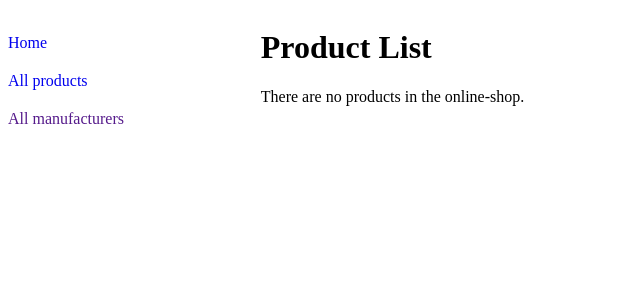
After one commit to karina-timoshevich/IGI_new_name, a Django app: page /onlineshop/products/ in a window 1280 px wide. The commit adds this page. Shown: the top 300 px of the page, without its empty margins (0-640 px from the left). Run offline with Django 5.2, Linux system fonts and the light colour scheme; data that the repository does not hold is empty.

Commit message:
Add products list page

```diff
--- a/IGI/LR5/LabRab5_IGI/onlineshop/models.py
+++ b/IGI/LR5/LabRab5_IGI/onlineshop/models.py
@@ -1,4 +1,5 @@
 from django.db import models
+from django.urls import reverse
 
 
 class Employee(models.Model):
@@ -36,6 +37,9 @@ class Product(models.Model):
     def __str__(self):
         return self.name
 
+    def get_absolute_url(self):
+        return reverse('product-detail', args=[str(self.id)])
+
 
 class Client(models.Model):
     first_name = models.CharField(max_length=100)
--- a/IGI/LR5/LabRab5_IGI/onlineshop/templates/base_generic.html
+++ b/IGI/LR5/LabRab5_IGI/onlineshop/templates/base_generic.html
@@ -16,7 +16,7 @@
         {% block sidebar %}
           <ul class="sidebar-nav">
             <li><a href="{% url 'index' %}">Home</a></li>
-            <li><a href="">All products</a></li>
+            <li><a href="{% url 'products' %}">All products</a></li>
             <li><a href="">All manufacturers</a></li>
           </ul>
         {% endblock %}
--- /dev/null
+++ b/IGI/LR5/LabRab5_IGI/onlineshop/templates/onlineshop/product_list.html
@@ -0,0 +1,19 @@
+{% extends "base_generic.html" %}
+
+{% block content %}
+    <h1>Product List</h1>
+
+    {% if product_list %}
+    <ul>
+
+      {% for product in product_list %}
+      <li>
+        <a href="{{ product.get_absolute_url }}">{{ product.name }}</a> ({{ product.price }})
+      </li>
+      {% endfor %}
+
+    </ul>
+    {% else %}
+      <p>There are no products in the online-shop.</p>
+    {% endif %}
+{% endblock %}
--- a/IGI/LR5/LabRab5_IGI/onlineshop/urls.py
+++ b/IGI/LR5/LabRab5_IGI/onlineshop/urls.py
@@ -4,4 +4,8 @@ from . import views
 
 urlpatterns = [
     path('', views.index, name='index'),
+    path('products/', views.ProductListView.as_view(), name='products'),
+
+
+    path('product/<int:pk>', views.ProductDetailView.as_view(), name='product-detail'),
 ]
--- a/IGI/LR5/LabRab5_IGI/onlineshop/views.py
+++ b/IGI/LR5/LabRab5_IGI/onlineshop/views.py
@@ -17,3 +17,13 @@ def index(request):
         'index.html',
         context={'num_products':num_products,'num_manufacturers':num_manufacturers},
     )
+
+from django.views import generic
+
+class ProductListView(generic.ListView):
+    model = Product
+
+
+
+class ProductDetailView(generic.DetailView):
+    model = Product
```
Also changed, not shown: IGI/LR3/LR3_IGI/main.py (added, +16 -0 lines).
